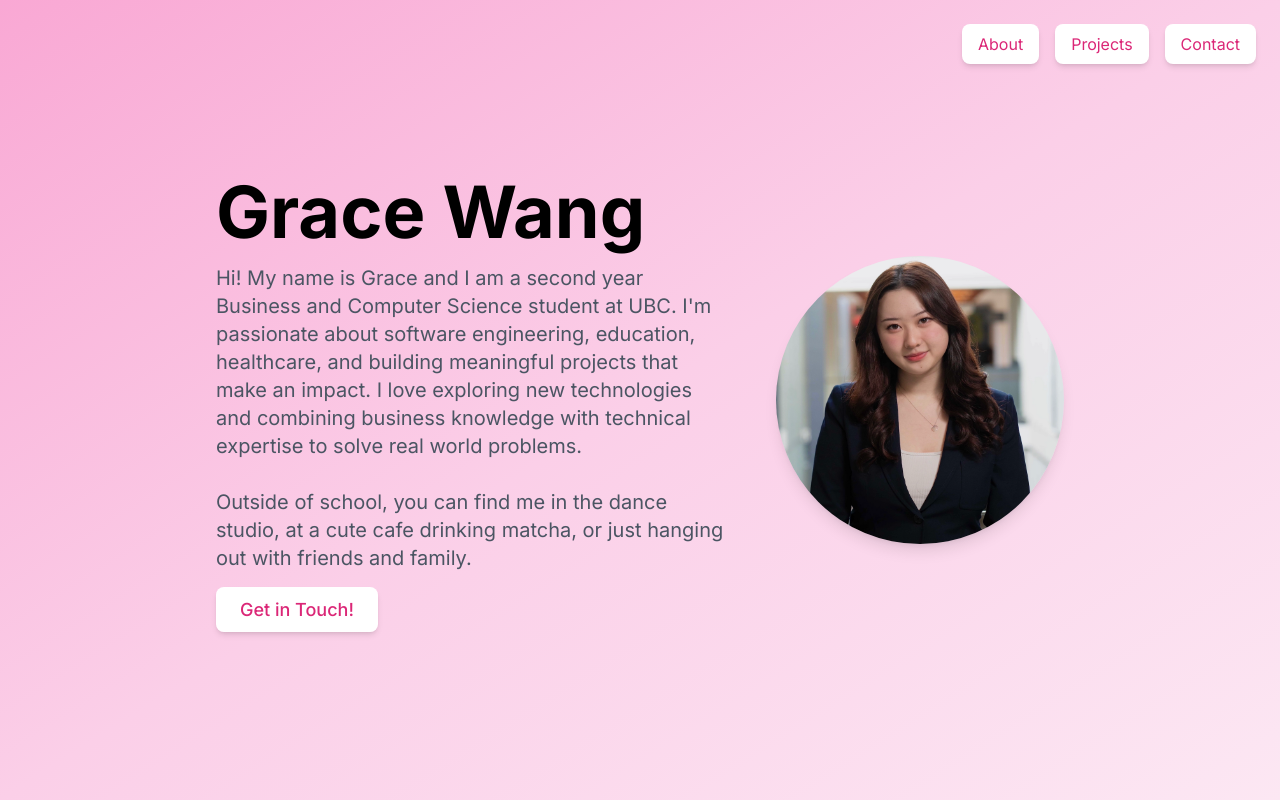
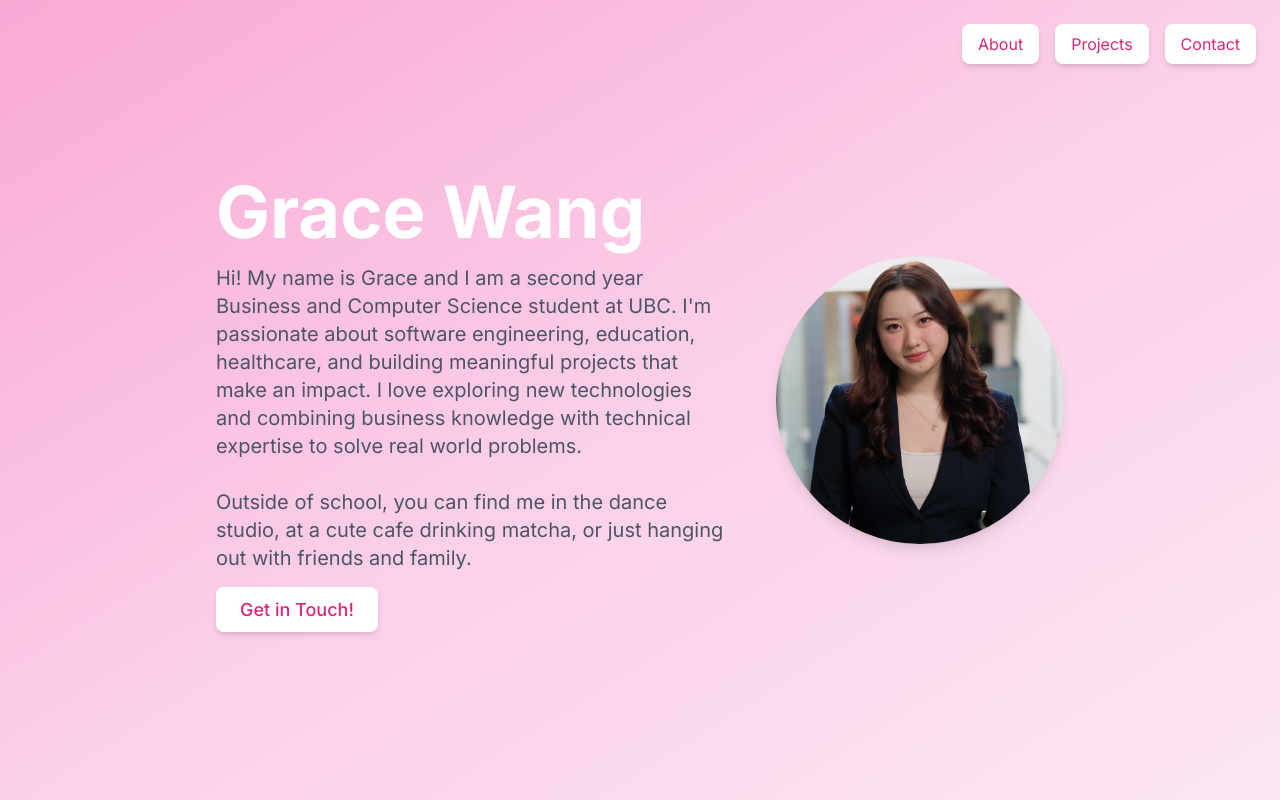
Before and after one commit to gracewxng/Portfolio, a Next.js app: page / in a window 1280 px wide. Built offline with nearby package versions, Linux system fonts and the light colour scheme; no server answers; what tailwindcss-debug-screens would draw is missing.

Commit message:
font colour

```diff
--- a/app/page.tsx
+++ b/app/page.tsx
@@ -31,9 +31,9 @@
       <div className="flex flex-col md:flex-row items-center max-w-5xl px-6 space-y-8 md:space-y-0 md:space-x-12">
         {/* Left Side - Name, About Me & Contact Button */}
         <div className="text-center md:text-left max-w-lg">
-          <h1 className="text-4xl sm:text-6xl md:text-7xl font-bold text-white-800">
-            Grace Wang
-          </h1>
+        <h1 className="text-4xl sm:text-6xl md:text-7xl font-bold text-white">
+          Grace Wang
+        </h1>
 
           {/* About Me Blurb */}
           <p className="mt-4 text-lg md:text-xl text-gray-600">
```
